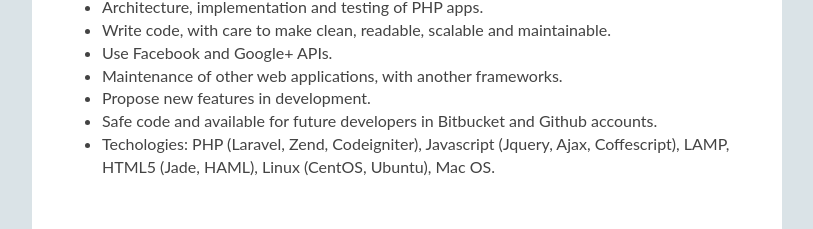
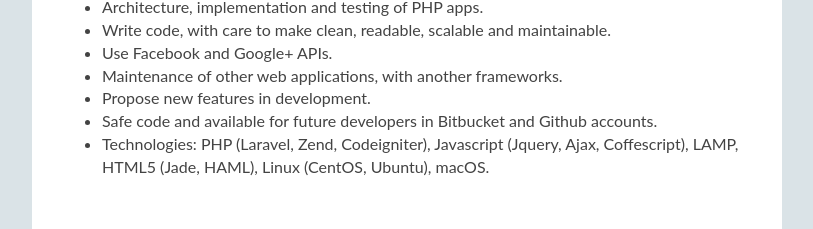
Before and after one commit to helmerdavila/helmerdavila.github.io, a plain HTML site: page index.html in a window 1280 px wide. Shown: the part 2752-2981 px from the top of the page, without its empty margins (38-851 px from the left). Drawn offline with nearby package versions, Linux system fonts and the light colour scheme; no server answers; a script that the page names is missing.

Commit message:
Fix technologies

```diff
--- a/index.html
+++ b/index.html
@@ -206,7 +206,7 @@
                                   <li>Maintenance of other web applications, with another frameworks.</li>
                                   <li>Propose new features in development.</li>
                                   <li>Safe code and available for future developers in Bitbucket and Github accounts.</li>
-                                  <li>Techologies: PHP (Laravel, Zend, Codeigniter), Javascript (Jquery, Ajax, Coffescript), LAMP, HTML5 (Jade, HAML), Linux (CentOS, Ubuntu), Mac OS.</li>
+                                  <li>Technologies: PHP (Laravel, Zend, Codeigniter), Javascript (Jquery, Ajax, Coffescript), LAMP, HTML5 (Jade, HAML), Linux (CentOS, Ubuntu), macOS.</li>
                                 </ul>
                             </div><!--//item-->
                         </div><!--//content-->
```
